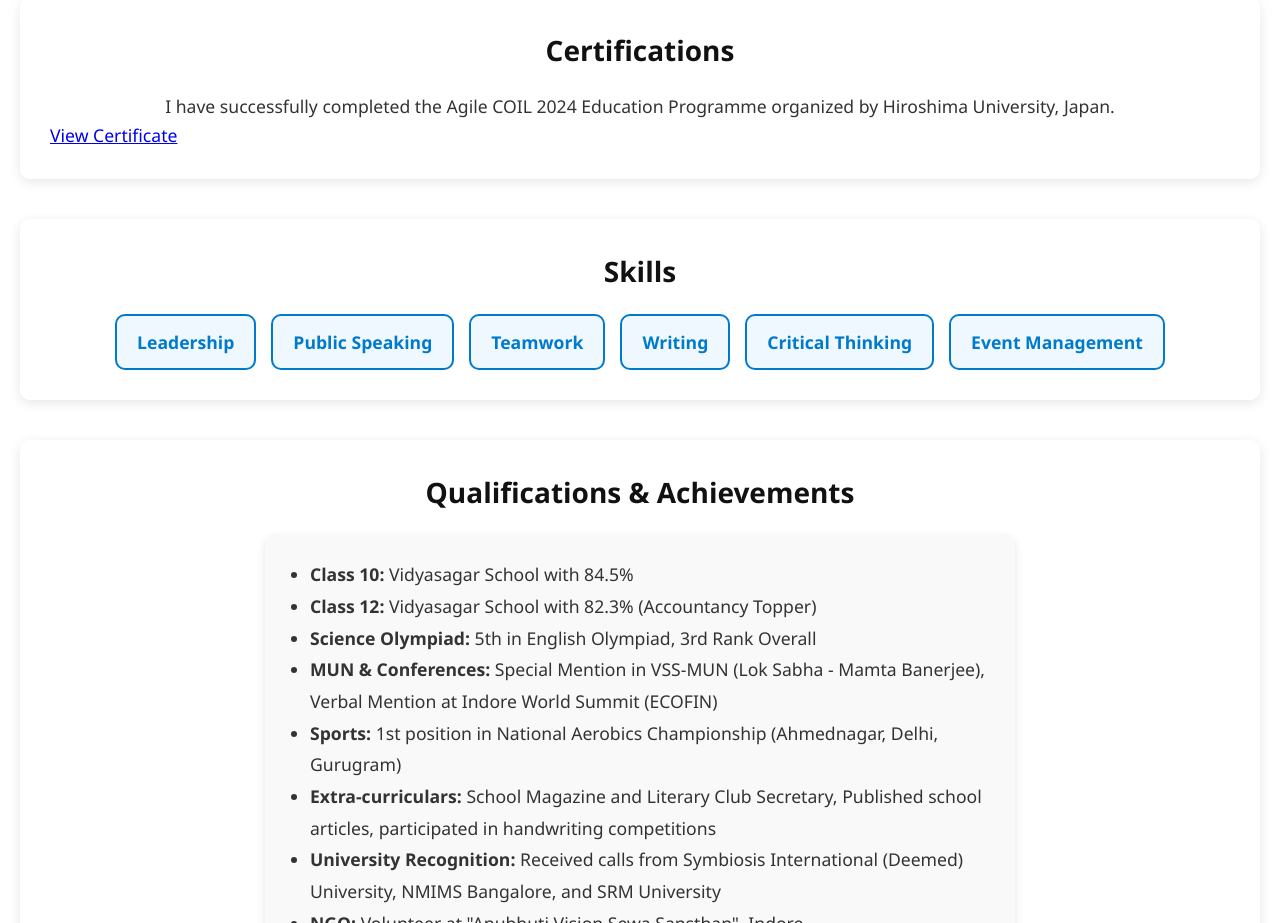
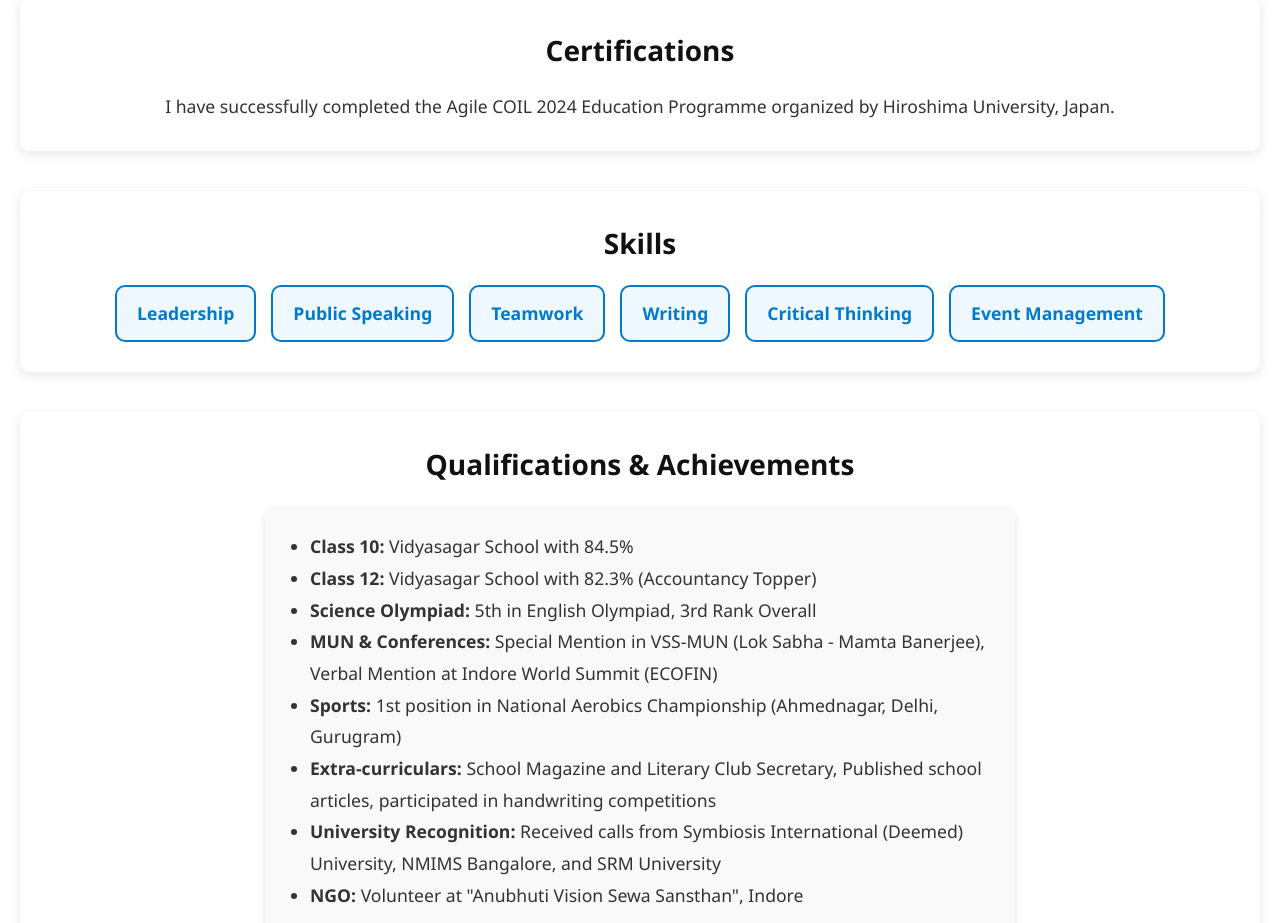
Before and after one commit to Vaidehi2506/Portfolio-Assignment, a plain HTML site: page index.html in a window 1280 px wide. Shown: the part 820-1743 px from the top of the page. Drawn offline with Linux system fonts and the light colour scheme.

Commit message:
Update index.html

```diff
--- a/index.html
+++ b/index.html
@@ -46,7 +46,6 @@
     <section id="certifications" class="content-section">
       <h2>Certifications</h2>
       <p>I have successfully completed the Agile COIL 2024 Education Programme organized by Hiroshima University, Japan.</p>
-      <a href="./images/2024 後期　AGILE COIL型教育プログラム　2024 2semester AGILE COIL type education program_certificate (1).pdf" target="_blank">View Certificate</a>
     </section>
 
     <section id="skills" class="content-section">
```
